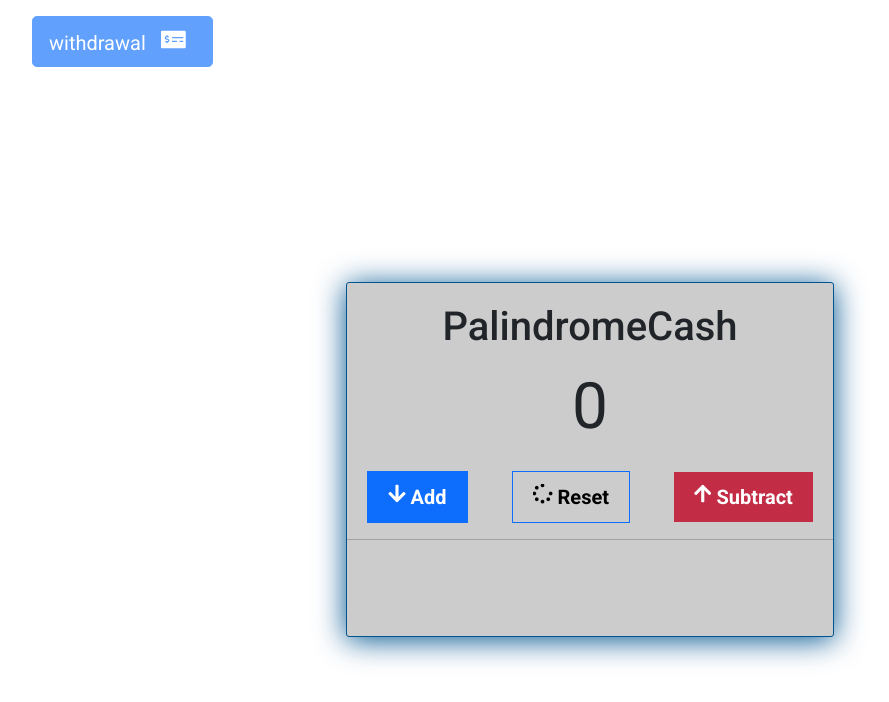
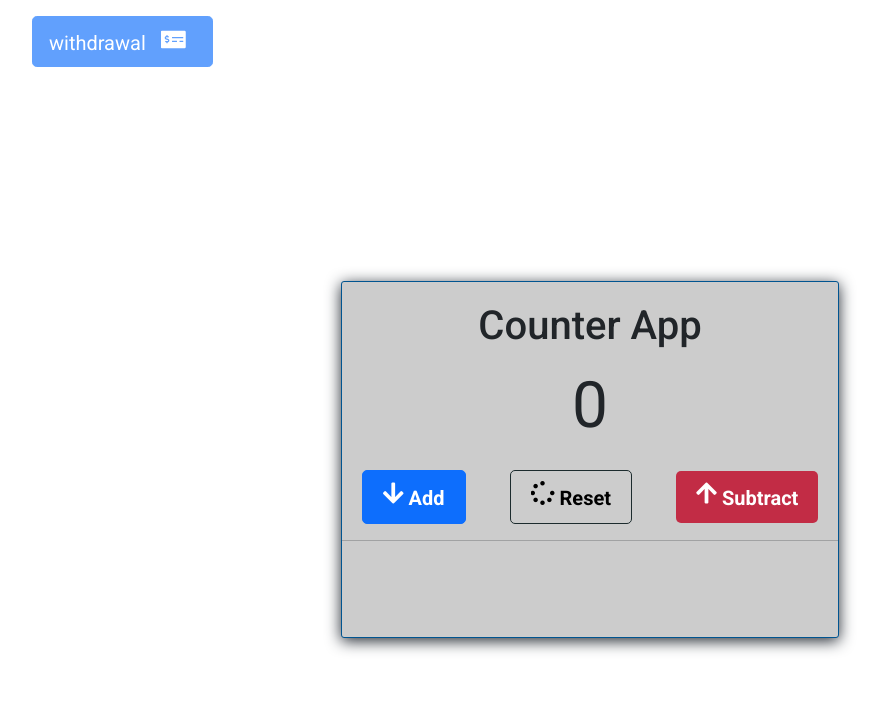
Before and after one commit to Ikemma3082/comterApp, a plain HTML site: page index.html in a window 1280 px wide. Shown: the whole page, without its empty margins (50-939 px from the left). Drawn offline with nearby package versions, Linux system fonts and the light colour scheme.

Commit message:
second commit

```diff
--- a/index.html
+++ b/index.html
@@ -13,7 +13,7 @@
     <link rel="stylesheet" href="https://use.fontawesome.com/releases/v5.15.4/css/all.css" integrity="sha384-DyZ88mC6Up2uqS4h/KRgHuoeGwBcD4Ng9SiP4dIRy0EXTlnuz47vAwmeGwVChigm" crossorigin="anonymous">
     <link rel="stylesheet" href="style.css">
 <link rel="stylesheet" href="media_query.css">
-    <title>Hello, world!</title>
+    <title>Counter App</title>
   </head>
   <body>
   <main class="container">
@@ -24,24 +24,17 @@
     <!-- section -->
 <section class="wrapper">
 <div class="nested">
-<h1>PalindromeCash</h1>
+<h1>counter app</h1>
 <span class="count"> 0</span>
 <div class="buttons">
-  <button class="btn btn-primary btn-lg check add"><i class="fas fa-arrow-down"></i> add</button>
-  <button class="btn btn-primary btn-lg check reset"><i class="fas fa-spinner"></i> reset</button>
-  <button class="btn btn-primary btn-lg check subtract"><i class="fas fa-arrow-up"></i> subtract</button>
+  <button class="btn btn-primary btn-lg check add"><i class="fas fa-arrow-down icons add"></i> add</button>
+  <button class="btn btn-primary btn-lg check reset"><i class="fas fa-spinner icons reset"></i> reset</button>
+  <button class="btn btn-primary btn-lg check subtract"><i class="fas fa-arrow-up icons subtract"></i> subtract</button>
 </div>
 <hr>
 <p></p>
 </div>
 </section>
-
-
-
-
-
-
-
   </main>
     <!-- Optional JavaScript; choose one of the two! -->
 
--- a/script.js
+++ b/script.js
@@ -7,20 +7,15 @@ const btn = document.querySelector(".buttons");
 btn.addEventListener("click", (e) => {
     if(e.target.classList.contains("add"))
     count.innerHTML++;
-    setColor()
+    setColor();
+    if(e.target.classList.contains("subtract"))
+    count.innerHTML--;
+    setColor();
+    if(e.target.classList.contains("reset"))
+    count.innerHTML = 0;
+    setColor();
 });
 
-btn.addEventListener("click", (e) => {
-    if(e.target.classList.contains("reset"))
-    count.innerHTML = 0;
-    setColor()
-});
-
-btn.addEventListener("click", (e) => {
-    if(e.target.classList.contains("subtract"))
-    count.innerHTML--;
-    setColor()
-});
 
 
 function setColor() {
--- a/style.css
+++ b/style.css
@@ -18,14 +18,10 @@ body{
 .html{
     font-size: 10px;
 }
-.alertplay{
-    display: none;
-}
 *{
     box-sizing: border-box;
     padding: 0;
     margin: 0;
-    /* overflow: hidden; */
     overflow: hidden;
 }
 .main{
@@ -82,16 +78,29 @@ p{
 }
 .buttons{
     margin-top: 1em;
-    ]
+    border-radius: 3px;
 }
 .buttons > .reset{
     background: transparent;
     color: black;
+    border-radius: 5px;
+    border: 1px solid var(--light-black);
 }
 .buttons > .subtract{
     background: var(--red);
+    color: var(--white);
     outline: none;
     border: none;
+    border-radius: 5px;
+}
+.buttons > .add{
+    border-radius: 5px;
+}
+h1{
+    text-transform: capitalize;
+}
+ .icons{
+    font-size: 1.2em;
 }
 h1{
  margin-top: 0.5em;
@@ -99,7 +108,7 @@ h1{
 .nested{
     border: 1px solid var(--light-blue);
     border-radius: 3px;
-  box-shadow: 0px 3px 30px var(--light-blue);
+  box-shadow: 0px 3px 15px var(--dark-gray);
   background-color: var(--light-gray);
   margin-bottom: 1em;
 }
```
Also changed, not shown: 1 other file.
